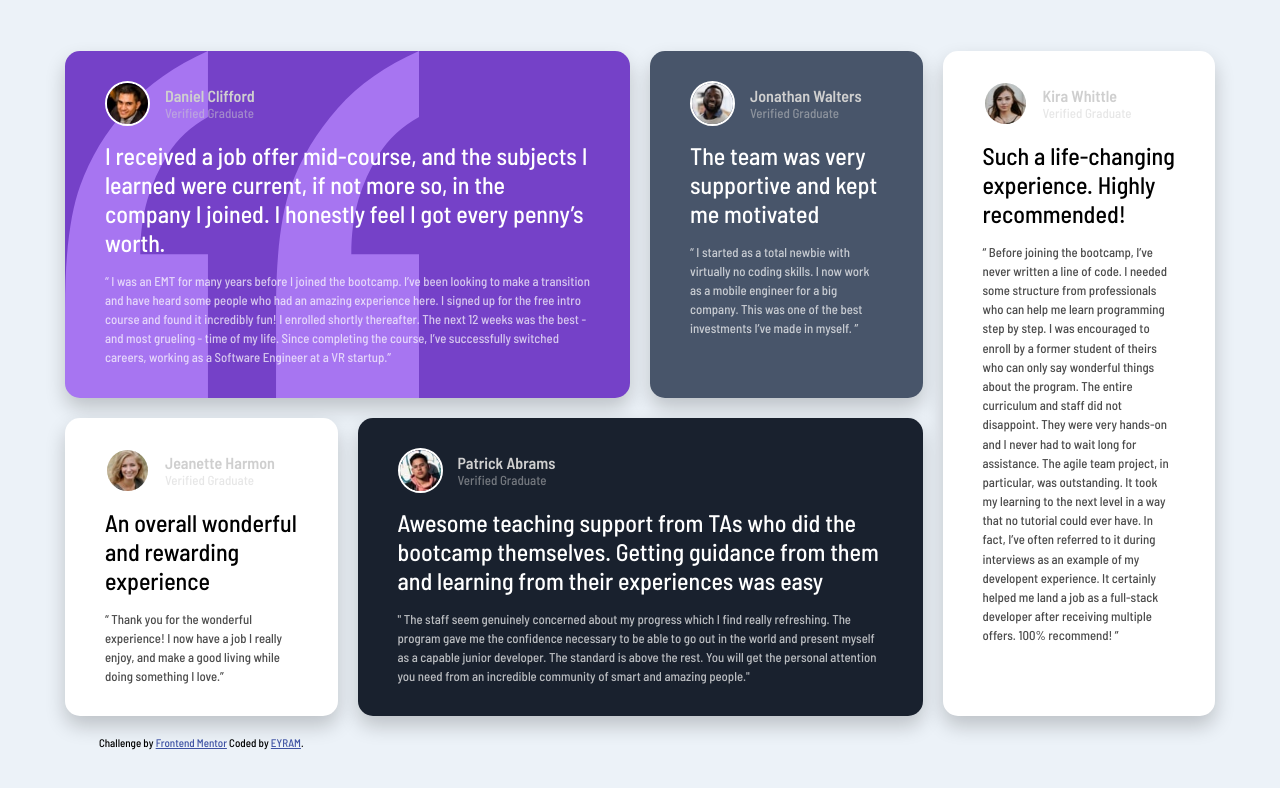
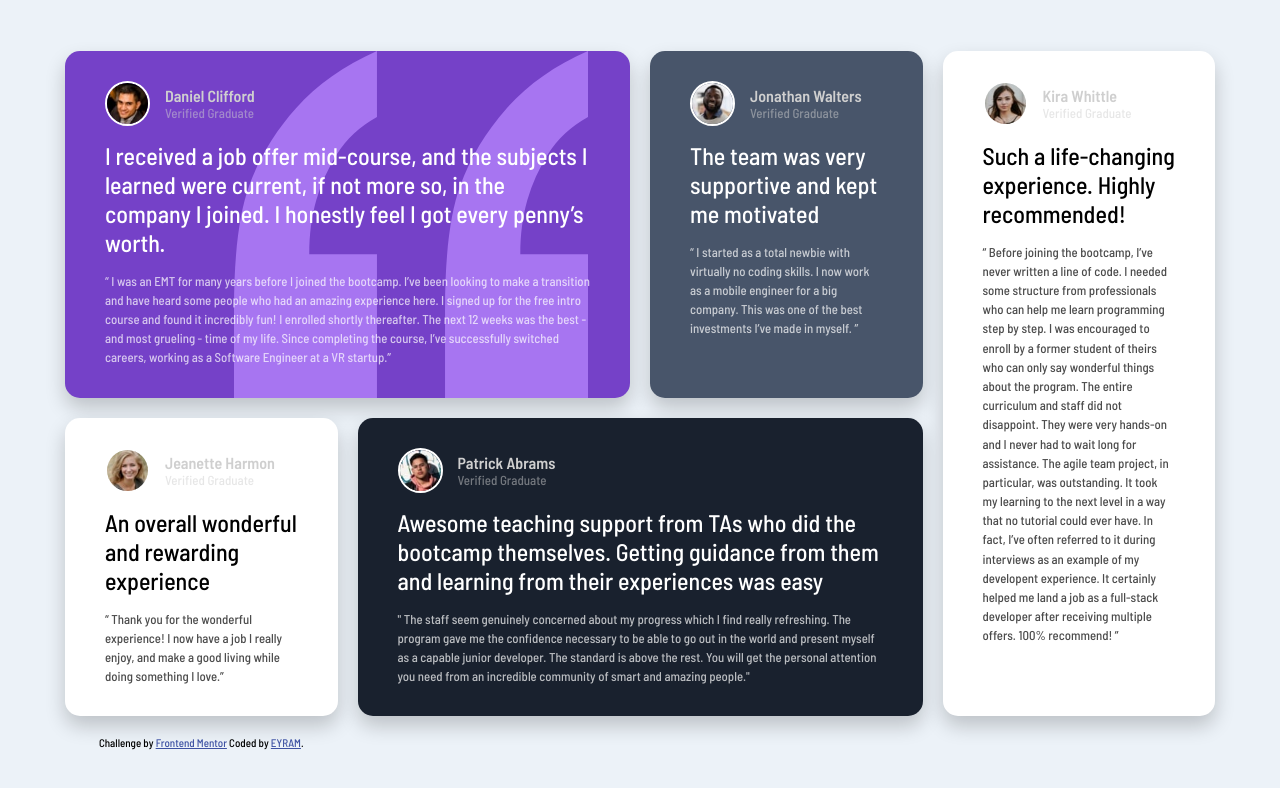
Before and after one commit to EYRAM565/Frontend-Mentor-Challenge, a plain HTML site: page index.html in a window 1280 px wide. Drawn offline with Linux system fonts and the light colour scheme.

Commit message:
Update style.css

```diff
--- a/style.css
+++ b/style.css
@@ -88,6 +88,7 @@ main {
 	background-color: var(--Moderate-violet);
 	background-image: url('../images/bg-pattern-quotation.svg');
 	background-size: 15%;
+	background-position: top right 20%;
 	background-repeat: no-repeat;
 	background-size: contain;
 	color: #fff;
```
